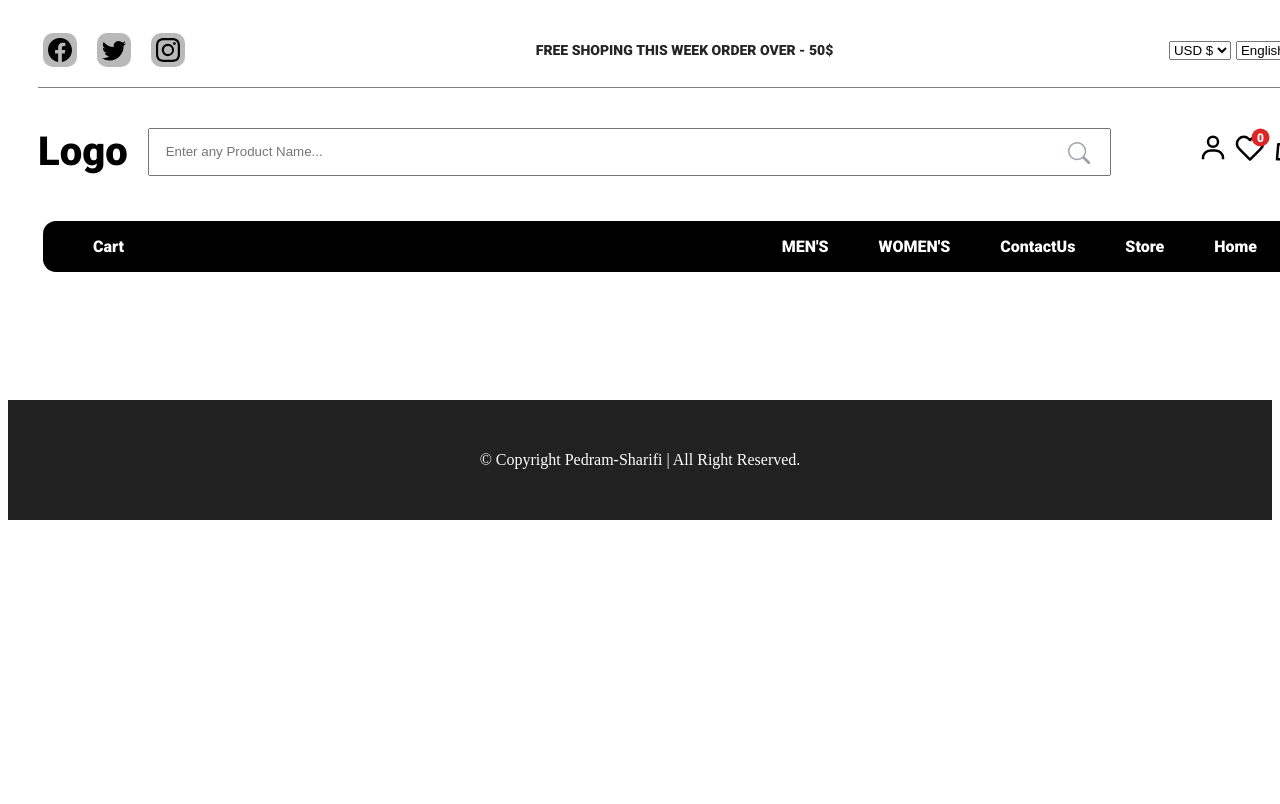
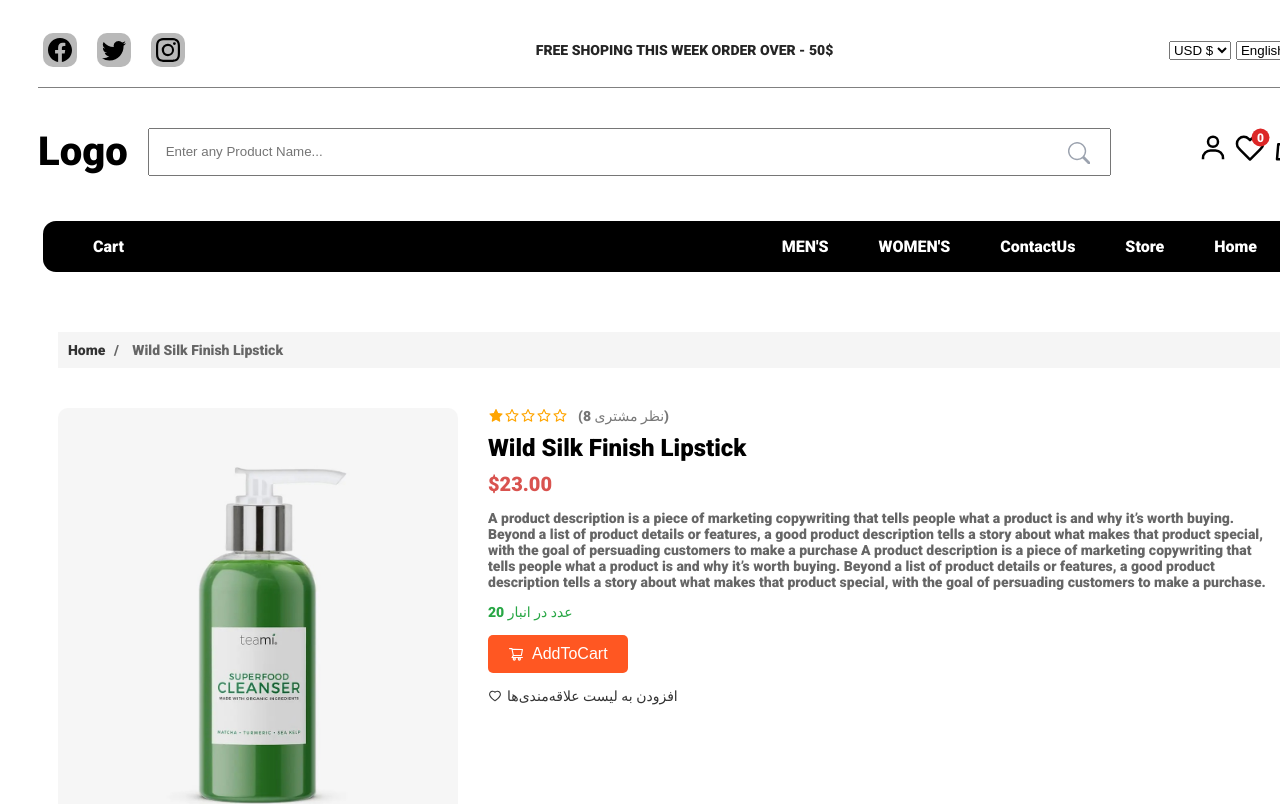
Before and after one commit to pedram2121/my-practice-repo, a React (Vite) app: page /product/0 in a window 1280 px wide. Shown: the top 804 px of the page. Built offline with nearby package versions, Linux system fonts and the light colour scheme; data requests are answered from the project's data file.

Commit message:
21Bahman

```diff
--- a/src/App.jsx
+++ b/src/App.jsx
@@ -12,6 +12,7 @@ import Womens from "./Pages/Womens/Womens";
 import Mens from "./Pages/Mens/Mens";
 import "wicg-inert";
 import Footer from "./Components/Footer/Footer";
+import ProductDetail from "./Pages/Details/ProductDetail";
 
 
 function App() {
@@ -28,6 +29,7 @@ function App() {
             <Route path="/contact" element={<Contact />} />
             <Route path="/women" element={<Womens />} />
             <Route path="/men" element={<Mens />} />
+            <Route path="/product/:id" element={<ProductDetail/>} />
           </Routes>
         </Container>
         <Footer />
--- /dev/null
+++ b/src/Pages/Details/ProductDetail.jsx
@@ -0,0 +1,87 @@
+import React, { useEffect, useState } from "react";
+import { useParams } from "react-router-dom";
+import {
+  AiFillStar,
+  AiOutlineHeart,
+  AiOutlineShoppingCart,
+  AiOutlineStar,
+} from "react-icons/ai";
+import { MdCompareArrows } from "react-icons/md";
+import styles from "./ProductDetail.module.css";
+
+
+
+
+function ProductDetail() {
+  const { id } = useParams();
+  const [productData, setProductData] = useState(null);
+
+
+useEffect(() => {
+  const fetchData = async () => {
+    const res = await fetch(`http://localhost:8001/products/${id}`);
+    const data = await res.json();
+    setProductData(data);
+  };
+  fetchData();
+}, [id]);
+
+
+
+  return (
+    <div className={styles.container}>
+      {/* مسیر نمایش موقعیت کاربر */}
+      <div className={styles.breadcrumb}>
+        <a href="/">Home</a> <span> / </span>
+        <span>{productData?.name}</span>
+      </div>
+
+      <div className={styles.productWrapper}>
+        {/* تصویر محصول */}
+        <div className={styles.imageContainer}>
+          <img src={productData?.img} alt={productData?.name} />
+        </div>
+
+        {/* اطلاعات محصول */}
+        <div className={styles.info}>
+          <div className={styles.rating}>
+            <AiFillStar />
+            <AiOutlineStar />
+            <AiOutlineStar />
+            <AiOutlineStar />
+            <AiOutlineStar />
+            <span className={styles.reviewText}> (8 نظر مشتری) </span>
+          </div>
+
+          <h2 className={styles.title}>{productData?.name}</h2>
+          <p className={styles.price}>${productData?.price}.00</p>
+          <p className={styles.description}>
+            A product description is a piece of marketing copywriting that tells
+            people what a product is and why it’s worth buying. Beyond a list of
+            product details or features, a good product description tells a
+            story about what makes that product special, with the goal of
+            persuading customers to make a purchase A product description is a
+            piece of marketing copywriting that tells people what a product is
+            and why it’s worth buying. Beyond a list of product details or
+            features, a good product description tells a story about what makes
+            that product special, with the goal of persuading customers to make
+            a purchase.
+          </p>
+          <p className={styles.stock}>20 عدد در انبار</p>
+
+          <button className={styles.addToCart}>
+            <AiOutlineShoppingCart className={styles.icon} /> AddToCart
+          </button>
+
+          <div className={styles.actions}>
+            <span>
+              <AiOutlineHeart /> افزودن به لیست علاقه‌مندی‌ها
+            </span>
+          </div>
+        </div>
+      </div>
+    </div>
+  );
+}
+
+export default ProductDetail;
--- /dev/null
+++ b/src/Pages/Details/ProductDetail.module.css
@@ -0,0 +1,105 @@
+.container {
+  padding: 20px;
+}
+
+.breadcrumb {
+  background-color: #f5f5f5;
+  padding: 10px;
+  font-size: 14px;
+  color: #666;
+}
+
+.breadcrumb a {
+  text-decoration: none;
+  color: #333;
+}
+
+.breadcrumb span {
+  margin: 0 5px;
+}
+
+.productWrapper {
+  display: flex;
+  gap: 30px;
+  margin-top: 40px;
+}
+
+.imageContainer img {
+  width: 400px;
+  border-radius: 10px;
+}
+
+.info {
+  flex: 1;
+}
+
+.rating {
+  display: flex;
+  align-items: center;
+  color: #ffa500;
+}
+
+.reviewText {
+  margin-left: 10px;
+  font-size: 14px;
+  color: #777;
+}
+
+.title {
+  font-size: 24px;
+  font-weight: bold;
+  margin: 10px 0;
+}
+
+.price {
+  font-size: 20px;
+  color: #d9534f;
+  margin: 10px 0;
+}
+
+.description {
+  font-size: 14px;
+  color: #666;
+}
+
+.stock {
+  font-size: 14px;
+  color: #28a745;
+}
+
+.addToCart {
+  background-color: #ff5722;
+  color: white;
+  padding: 10px 20px;
+  border: none;
+  border-radius: 5px;
+  cursor: pointer;
+  font-size: 16px;
+  display: flex;
+  align-items: center;
+  gap: 8px;
+  margin-top: 15px;
+}
+
+.addToCart:hover {
+  background-color: #e64a19;
+}
+
+.actions {
+  display: flex;
+  gap: 20px;
+  margin-top: 15px;
+  font-size: 14px;
+  color: #333;
+}
+
+.actions span {
+  display: flex;
+  align-items: center;
+  gap: 5px;
+  cursor: pointer;
+}
+
+.actions span:hover {
+  color: #ff5722;
+}
--- a/src/Pages/NewProduct/Product.jsx
+++ b/src/Pages/NewProduct/Product.jsx
@@ -14,17 +14,16 @@ function Product() {
 
   return (
     <>
-    <div className={style.MMM} >
-   <div className={style.GGG}>
-      </div>
+      <div className={style.MMM}>
+        <div className={style.GGG}></div>
         <div className={style.PPP}>
           <div className={style.gridContainer}>
             {products.map((item, index) => (
               <Productcart
                 key={index}
+                id={item.id}
                 img={item.img}
                 name={item.name}
-              category={item.category}
                 price={item.price}
                 rating={item.rating || 0}
                 sale={item.sale}
@@ -33,9 +32,6 @@ function Product() {
           </div>
         </div>
       </div>
-
-
-
     </>
   );
 }
--- a/src/Pages/ProductCart/Productcart.jsx
+++ b/src/Pages/ProductCart/Productcart.jsx
@@ -1,6 +1,7 @@
 import React from "react";
 import { AiFillStar, AiOutlineStar } from "react-icons/ai";
 import styles from "./Productcart.module.css";
+import { Link } from "react-router-dom";
 
 const generatingRate = (rating) => {
   switch (rating) {
@@ -59,24 +60,22 @@ const generatingRate = (rating) => {
   }
 };
 
-const Productcart = ({ img, name, category, price, rating, sale }) => {
+const Productcart = ({ img, name, price, rating, sale , id }) => {
   return (
+    <Link to={`/product/${id}`} className={styles.productLink}>
       <div className={styles.productCard}>
         <div>
           <img className={styles.productImage} src={img} alt={name} />
         </div>
         <div className={styles.info}>
           <h2 className={styles.title}>{name}</h2>
-        {/* <p className={styles.categories}>
-          {Array.isArray(category) ? category.join(", ") : "No category"}
-        </p> */}
           {generatingRate(rating)}
           <del className={styles.dell}>${parseInt(price) + 50}.00</del>
           <p className={styles.price}>${price}.00</p>
-
           {sale && <span className={styles.sale}>Buy Now</span>}
         </div>
       </div>
+    </Link>
   );
 };
 
--- a/src/Pages/ProductCart/Productcart.module.css
+++ b/src/Pages/ProductCart/Productcart.module.css
@@ -46,7 +46,9 @@
   overflow: hidden;
   white-space: nowrap;
 }
-
+.productLink{
+  text-decoration: none;
+}
 .price {
   font-size: 22px;
   font-weight: bold;
--- a/src/Services/api.ts
+++ b/src/Services/api.ts
@@ -1,7 +1,7 @@
 
  export async function getProduct (){
 
-   const data = await fetch("http://localhost:8002/products");
+   const data = await fetch("http://localhost:8001/products");
    return data.json();
 
  }
```
Lines whose indentation alone changed are shown as unchanged.
